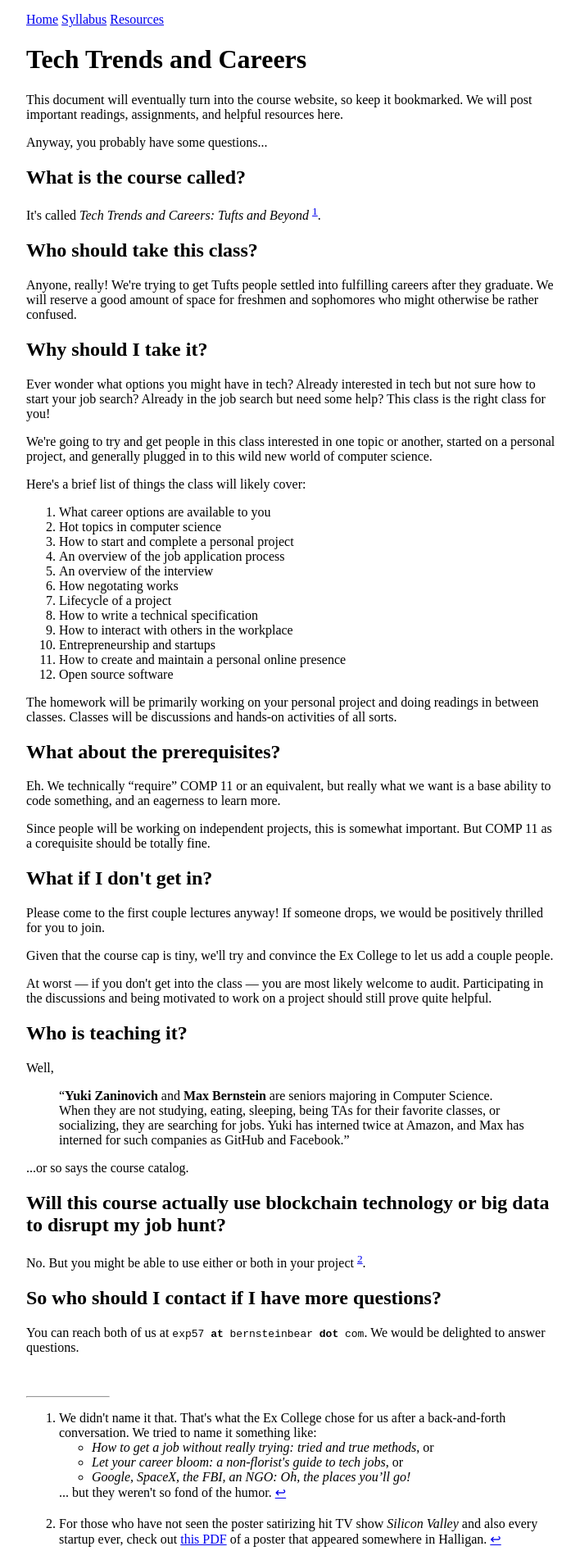
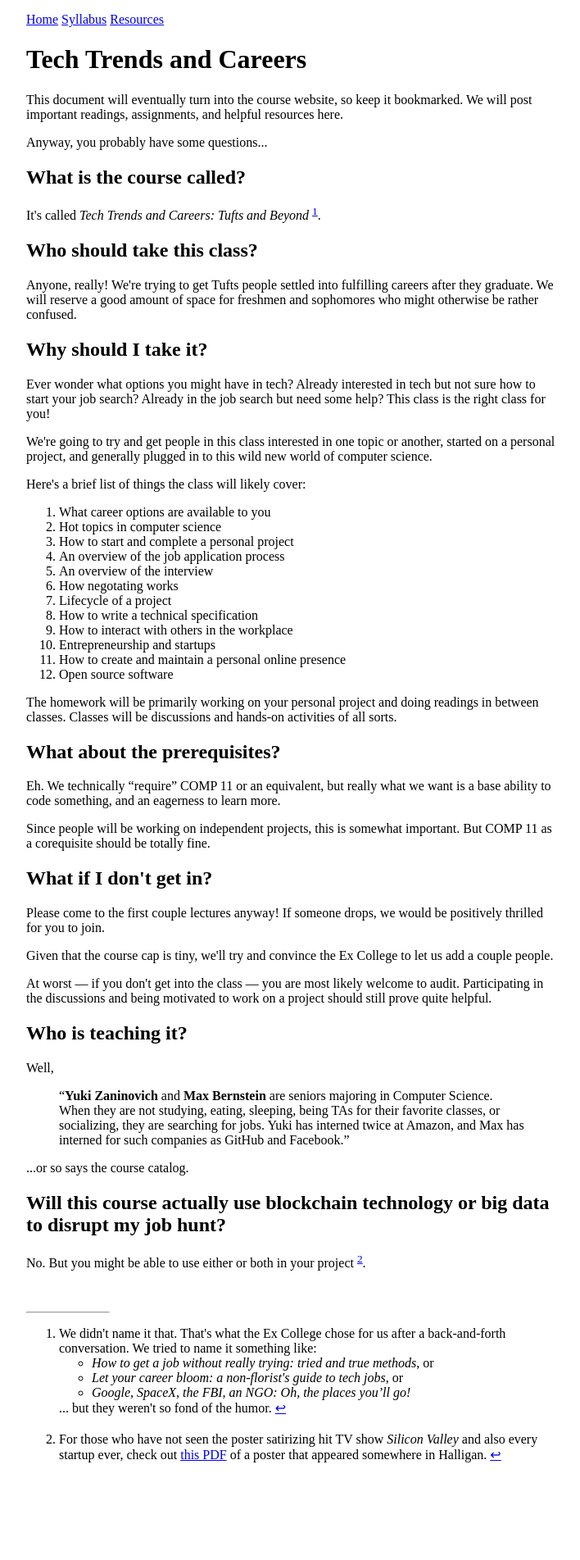
Before and after one commit to tekknolagi/excollege, a Jekyll site: the page built from index.md, in a window 1280 px wide. Shown: the whole page at 82% size, without its empty margins (16-724 px from the left). Built offline with Jekyll 4.4.1, drawn with Linux system fonts in a browser that asks for light colours; after the commit the page ends 1800 px from its top, so only the background shows below that.

Commit message:
Remove contact info from front page

```diff
--- a/index.md
+++ b/index.md
@@ -107,12 +107,6 @@ Well,
 <sup id="fnref:disrupt"><a href="#fn:disrupt" class="footnote">2</a></sup>.
 </p>
 
-<h2>So who should I contact if I have more questions?</h2>
-<p>
-You can reach both of us at <code>exp57 <b>at</b> bernsteinbear <b>dot</b>
-    com</code>. We would be delighted to answer questions.
-</p>
-
 <br />
 <hr style="max-width: 100px; margin: 0px;" />
 <!-- Footnotes -->
```
